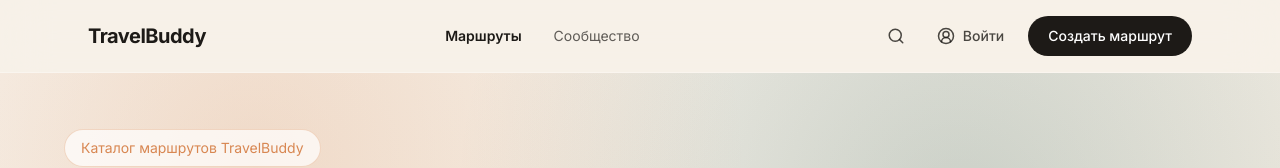
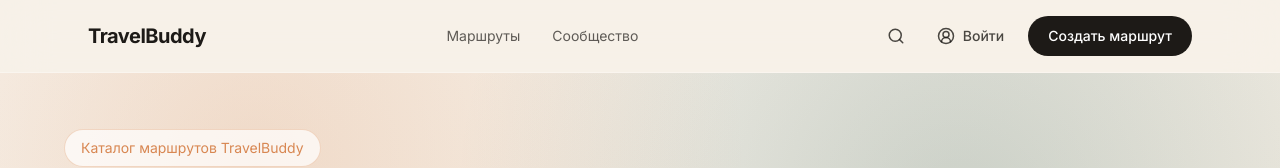
Before and after one commit to Denbay0/TravelBuddy, a React (Vite) app in the folder web/: page / in a window 1280 px wide. Before the commit this address led to /routes. Shown: the top 168 px of the page. Built offline with nearby package versions, Linux system fonts and the light colour scheme.

Commit message:
Fix home routing and header auth navigation

```diff
--- a/web/src/components/AppHeader.tsx
+++ b/web/src/components/AppHeader.tsx
@@ -32,13 +32,16 @@
           <button aria-label="Поиск" className="rounded-full p-2 text-ink/80 transition hover:bg-white/70 hover:text-ink">
             <Search size={18} />
           </button>
-          <button className="inline-flex items-center gap-2 rounded-full px-3 py-2 font-medium text-ink/80 transition hover:bg-white/70 hover:text-ink">
+          <Link
+            to="/register"
+            className="inline-flex items-center gap-2 rounded-full px-3 py-2 font-medium text-ink/80 transition hover:bg-white/70 hover:text-ink"
+          >
             <UserCircle2 size={18} />
             Войти
-          </button>
-          <button className="rounded-full bg-ink px-5 py-2.5 font-medium text-white transition hover:bg-ink/90">
+          </Link>
+          <Link to="/routes" className="rounded-full bg-ink px-5 py-2.5 font-medium text-white transition hover:bg-ink/90">
             Создать маршрут
-          </button>
+          </Link>
         </div>
       </div>
     </header>
--- a/web/src/main.tsx
+++ b/web/src/main.tsx
@@ -14,7 +14,7 @@
     <BrowserRouter>
       <Routes>
         <Route path="/" element={<App />}>
-          <Route index element={<Navigate to="/routes" replace />} />
+          <Route index element={<RoutesPage />} />
           <Route path="routes" element={<RoutesPage />} />
           <Route path="community" element={<CommunityPage />} />
           <Route path="profile" element={<ProfilePage />} />
```
